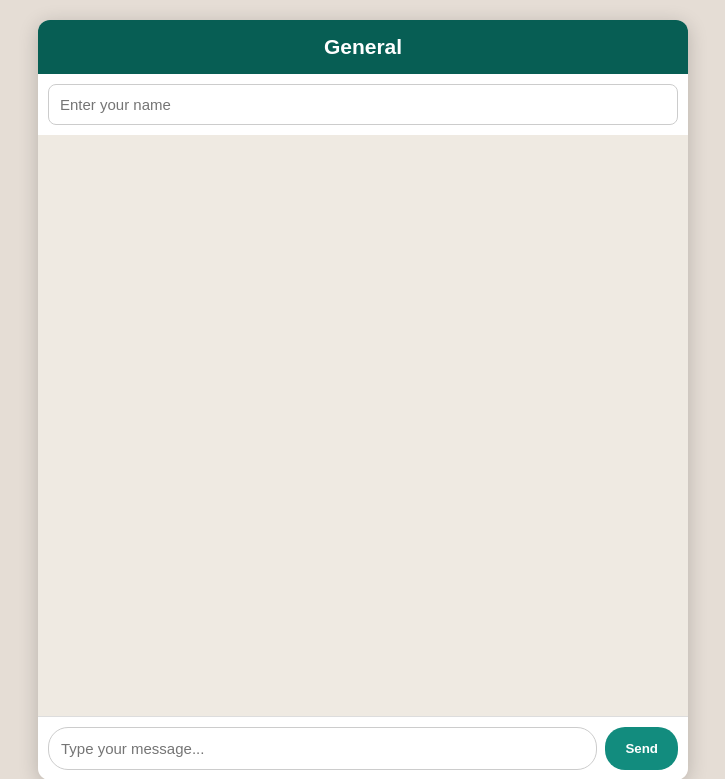
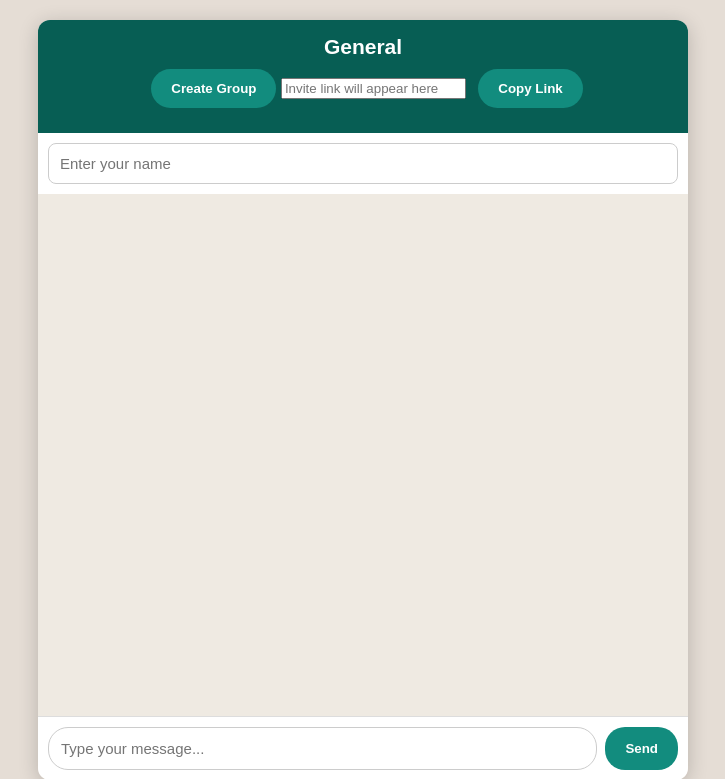
Before and after one commit to ankit55-debug/english-ai, a Flask app: page / in a window 1280 px wide. Shown: the top 779 px of the page, without its empty margins (277-1002 px from the left). Run offline with Flask 3, Linux system fonts and the light colour scheme; data comes from the database, SQL or seed files in the repository; data that the repository does not hold is empty.

Commit message:
Update index.html

```diff
--- a/templates/index.html
+++ b/templates/index.html
@@ -125,6 +125,11 @@
 
     <div class="header">
     <h2 id="groupTitle">English AI Group Chat</h2>
+     <div style="padding: 10px; text-align: center;">
+    <button onclick="createGroup()">Create Group</button>
+    <input type="text" id="inviteLink" placeholder="Invite link will appear here" readonly>
+    <button onclick="copyInviteLink()">Copy Link</button>
+     </div>
 </div>
 
     <div class="name-area">
```
